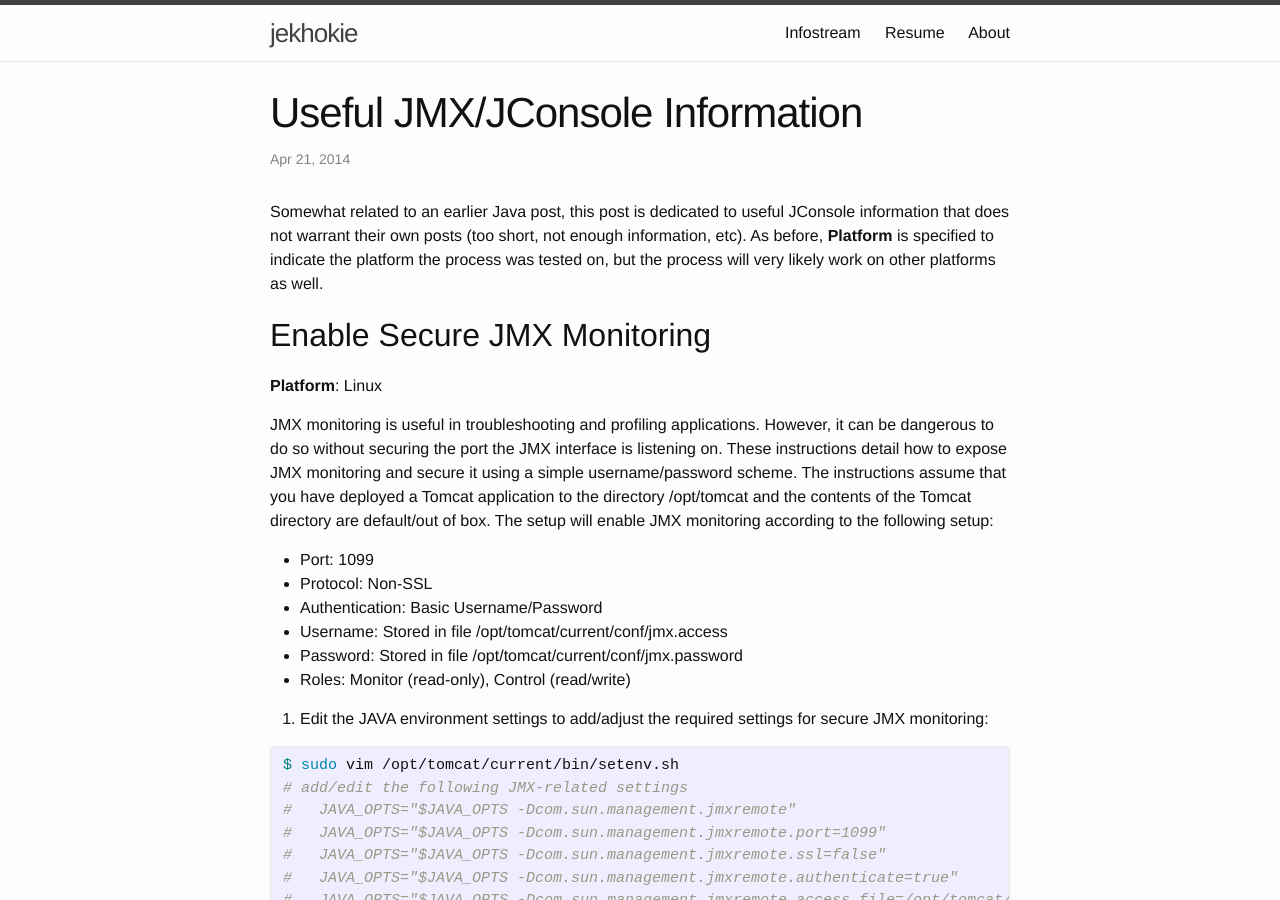
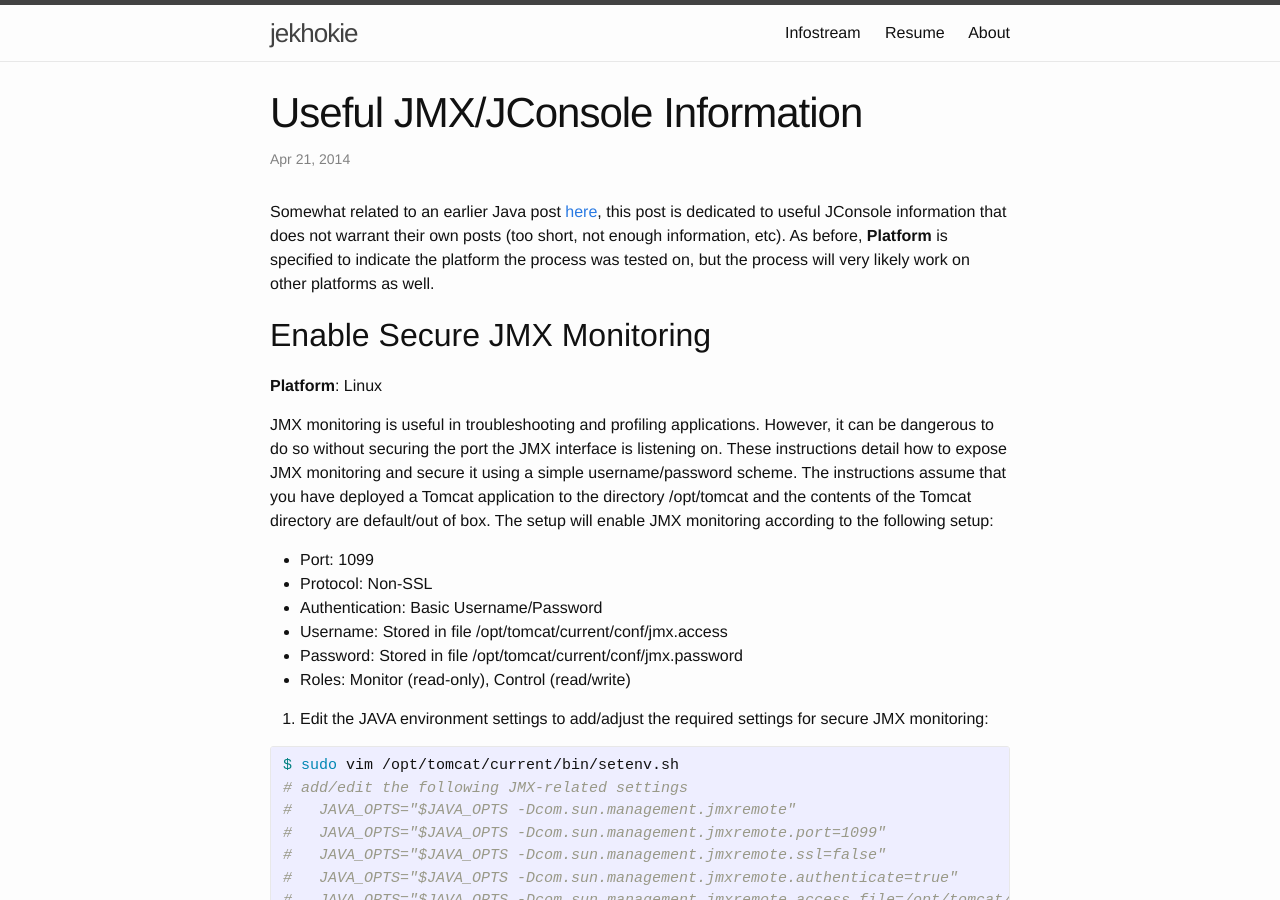
Before and after one commit to jekhokie/jekhokie.github.io, a Jekyll site: the page built from _posts/2014-04-21-useful-jmx-jconsole-information.markdown, in a window 1280 px wide and 900 px high. Built offline with Jekyll 4.4.1, drawn with Linux system fonts in a browser that asks for light colours.

Commit message:
Update JConsole Post for Previous Java Reference
Update the post on JConsole/JMX to reference/link the earlier Java post
(since they are somewhat related).

```diff
--- a/_posts/2014-04-21-useful-jmx-jconsole-information.markdown
+++ b/_posts/2014-04-21-useful-jmx-jconsole-information.markdown
@@ -4,10 +4,10 @@ title:  "Useful JMX/JConsole Information"
 date:   2014-04-21 13:16:48 -0400
 categories: linux osx java jmx jconsole
 ---
-Somewhat related to an earlier Java post, this post is dedicated to useful JConsole information
-that does not warrant their own posts (too short, not enough information, etc). As before,
-**Platform** is specified to indicate the platform the process was tested on, but the process will
-very likely work on other platforms as well.
+Somewhat related to an earlier Java post [here]({% post_url 2013-02-22-useful-java-information %}), this
+post is dedicated to useful JConsole information that does not warrant their own posts (too short, not
+enough information, etc). As before, **Platform** is specified to indicate the platform the process was
+tested on, but the process will very likely work on other platforms as well.
 
 ## Enable Secure JMX Monitoring
 
```
